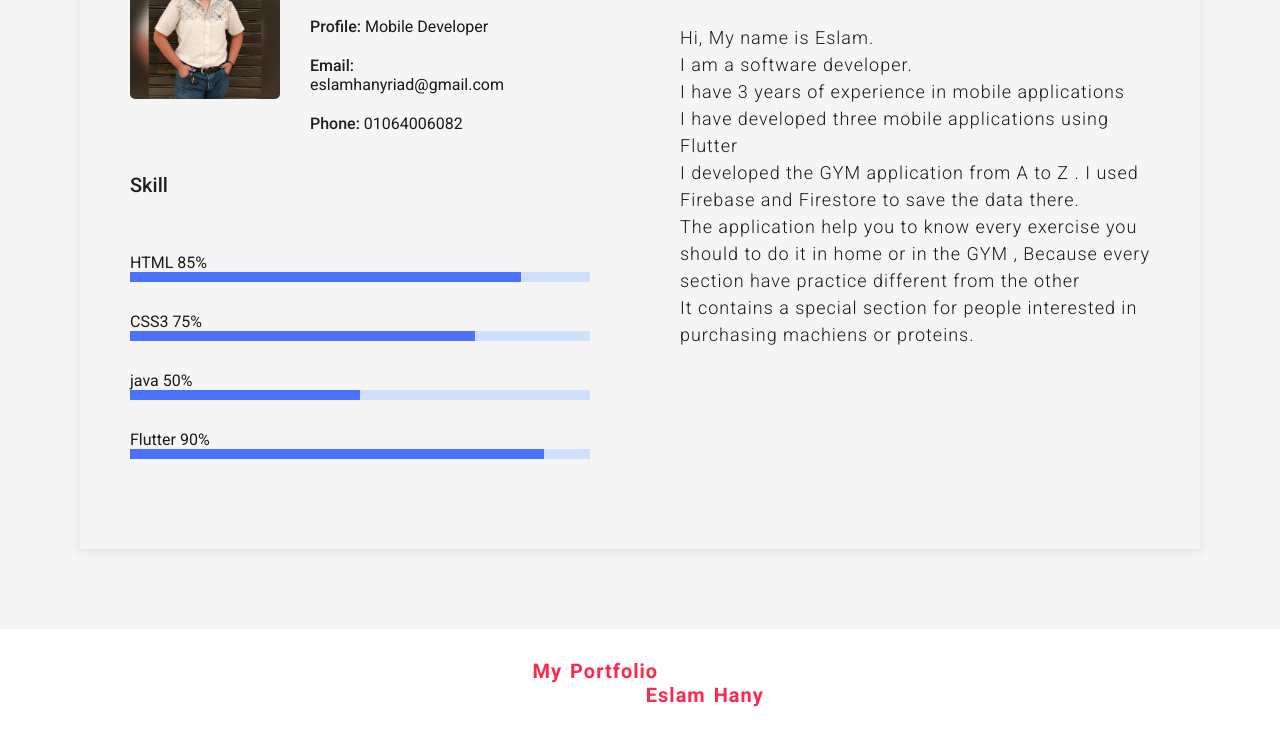
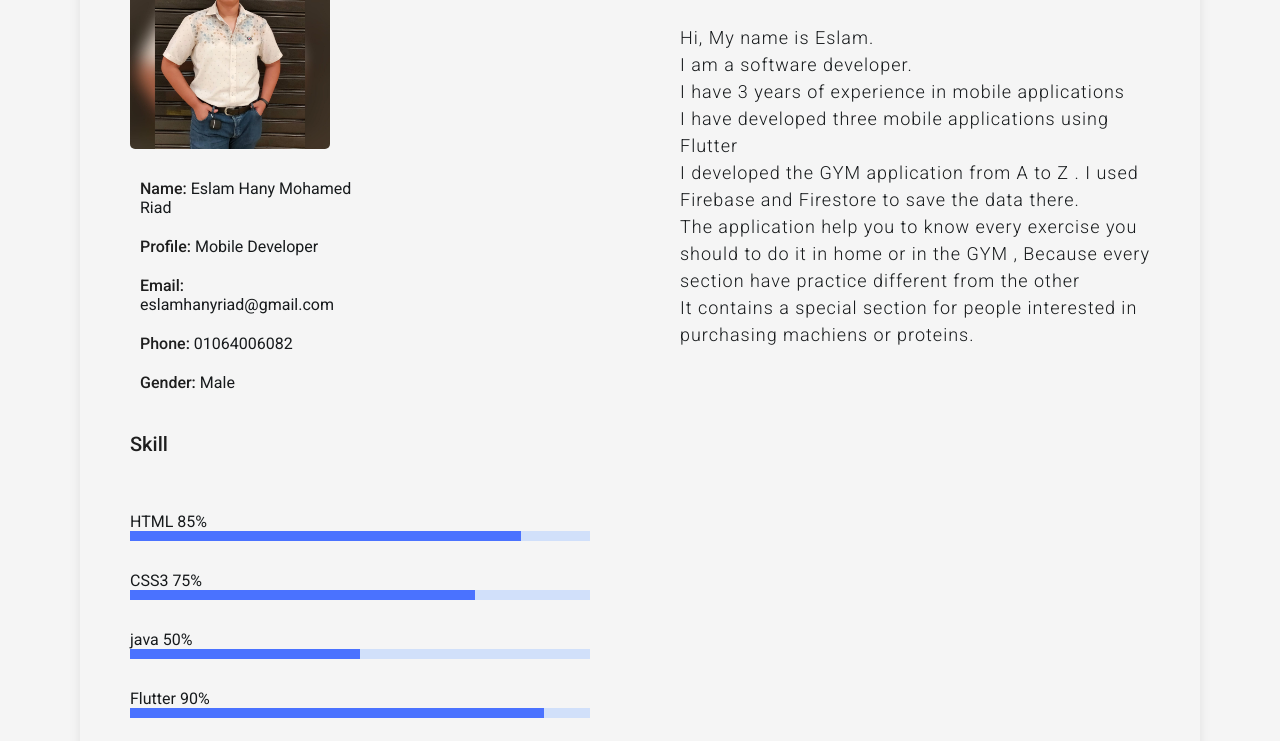
Before and after one commit to EslamHany2002/my-webo, a plain HTML site: page index.html in a window 1280 px wide. Shown: the part 1001-1742 px from the top of the page. Drawn offline with Linux system fonts and the light colour scheme.

Commit message:
add info

```diff
--- a/css/style.css
+++ b/css/style.css
@@ -540,10 +540,10 @@ header ul li a:hover{
 .about .container .col .info img {
     border-radius: 5px;
     margin: 10px;
-    width: 150px;
-    height: 150px;
+    width: 200px;
+    height: 200px;
 }
-.about .container .col .info .det { width: calc(100% - 200px); }
+.about .container .col .info .det { width: calc(91% - 170px); }
 .about .container .col .info .det p {
     font-size: 16px;
     color: var(--text-font-color);
--- a/index.html
+++ b/index.html
@@ -63,6 +63,7 @@
                     <p><span>Profile:</span> Mobile Developer</p>
                     <p><span>Email:</span> eslamhanyriad@gmail.com</p>
                     <p><span>Phone:</span> 01064006082</p>
+                    <p><span>Gender:</span> Male</p>
                 </div>
             </div>
             <div class="skills">
```
